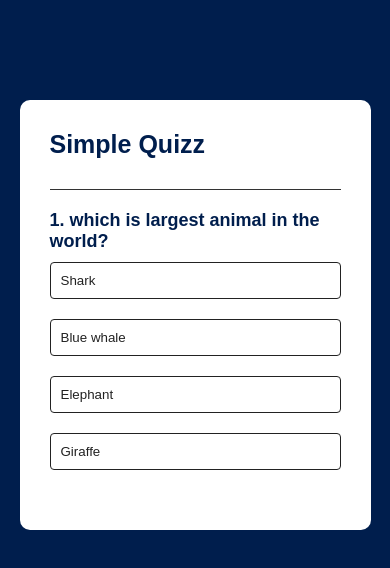
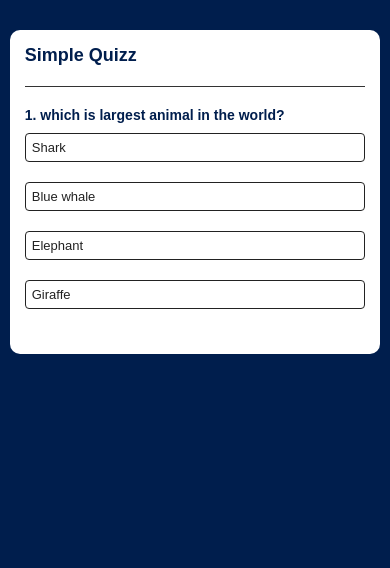
Before and after one commit to hafiz-sufyan-nadeem/Quizz-App, a plain HTML site: page index.html in a window 390 px wide. Drawn offline with Linux system fonts and the light colour scheme.

Commit message:
Added responsive design with media queries

```diff
--- a/style.css
+++ b/style.css
@@ -71,3 +71,58 @@ body{
 .incorrect{
     background: #ff9393;
 }
+
+
+@media (max-width: 768px) {
+    .app {
+        width: 95%;
+        margin: 50px auto 0;
+        padding: 20px;
+    }
+
+    .app h1 {
+        font-size: 20px;
+        padding-bottom: 20px;
+    }
+
+    .quiz h2 {
+        font-size: 16px;
+    }
+
+    .btn {
+        font-size: 14px;
+        padding: 8px;
+    }
+
+    #next-btn {
+        width: 120px;
+        font-size: 14px;
+        padding: 8px;
+    }
+}
+
+@media (max-width: 480px) {
+    .app {
+        margin: 30px auto 0;
+        padding: 15px;
+    }
+
+    .app h1 {
+        font-size: 18px;
+    }
+
+    .quiz h2 {
+        font-size: 14px;
+    }
+
+    .btn {
+        font-size: 13px;
+        padding: 6px;
+    }
+
+    #next-btn {
+        width: 100px;
+        font-size: 13px;
+        padding: 6px;
+    }
+}
```
